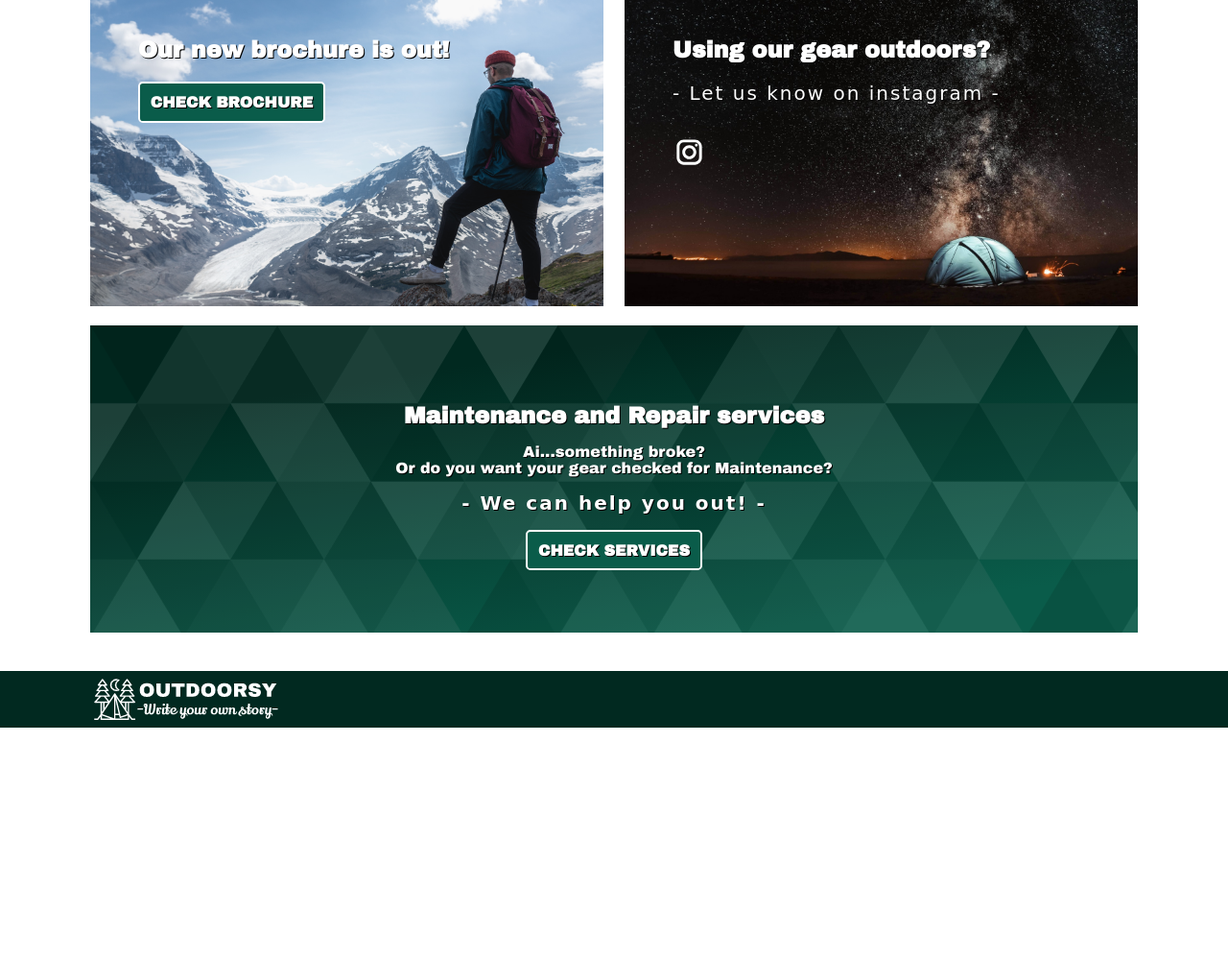
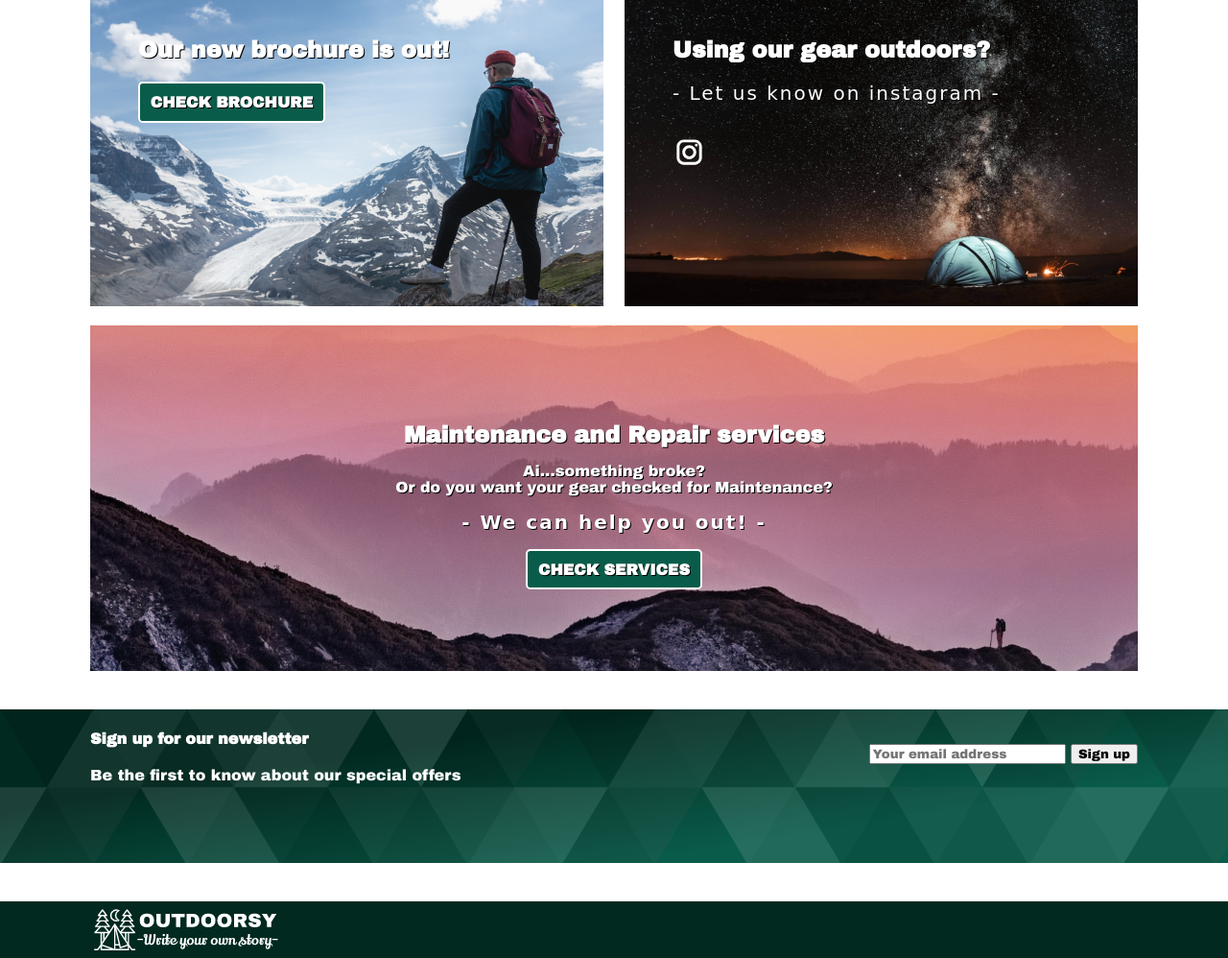
Before and after one commit to Keinna/e-commerce, a PHP site: page / in a window 1280 px wide. Shown: the part 2810-3808 px from the top of the page at 96% size. Before the commit the page ends 3568 px from the top, so only its background shows below. Run offline with PHP 8.4, Linux system fonts and the light colour scheme; some web fonts are replaced.

Commit message:
working on newsletter section

```diff
--- a/index.php
+++ b/index.php
@@ -191,6 +191,24 @@
     </div>
 </section>
 
+<section class="has-mg-y">
+
+    <div class="newsletter">
+        <div class="container">
+            <div class="newsletter-wrapper">
+                <div class="newsletter-text">
+                    <h4>Sign up for our newsletter</h4>
+                    <p>Be the first to know about our special offers</p>
+                </div>
+                <div class="news-form">
+                    <input type="text" placeholder="Your email address">
+                    <button type="submut">Sign up</button>
+                </div>
+            </div>
+        </div>
+    </div>
+
+</section>
 
 <?php include 'footer.php'; ?>
 </body>
--- a/styles.css
+++ b/styles.css
@@ -261,8 +261,8 @@ flex-direction: column;
     justify-content: center;
     text-align: center;
     flex-direction: column;
-    background-image: url('img/cta.svg');
-    height: 40vh;
+    background-image: url('img/service-banner.jpg');
+    height: 45vh;
     width:100%;
     background-size: cover;
     background-position: 25% 85%;
@@ -277,6 +277,19 @@ flex-direction: column;
     font-weight: bold;
     margin: 0 0 1rem 0;
     font-size: 20px;
+}
+.newsletter{
+    background-color: var(--secondary-color);
+    background-image: url('img/cta.svg');
+    height: 20vh;
+}
+.newsletter-wrapper{
+    display: flex;
+    justify-content: space-between;
+    align-items: center;
+
+    color: white;
+
 }
 .main-footer {
     background-color: var(--primary-color);
```
Also changed, not shown: img/service-banner.jpg (added).
